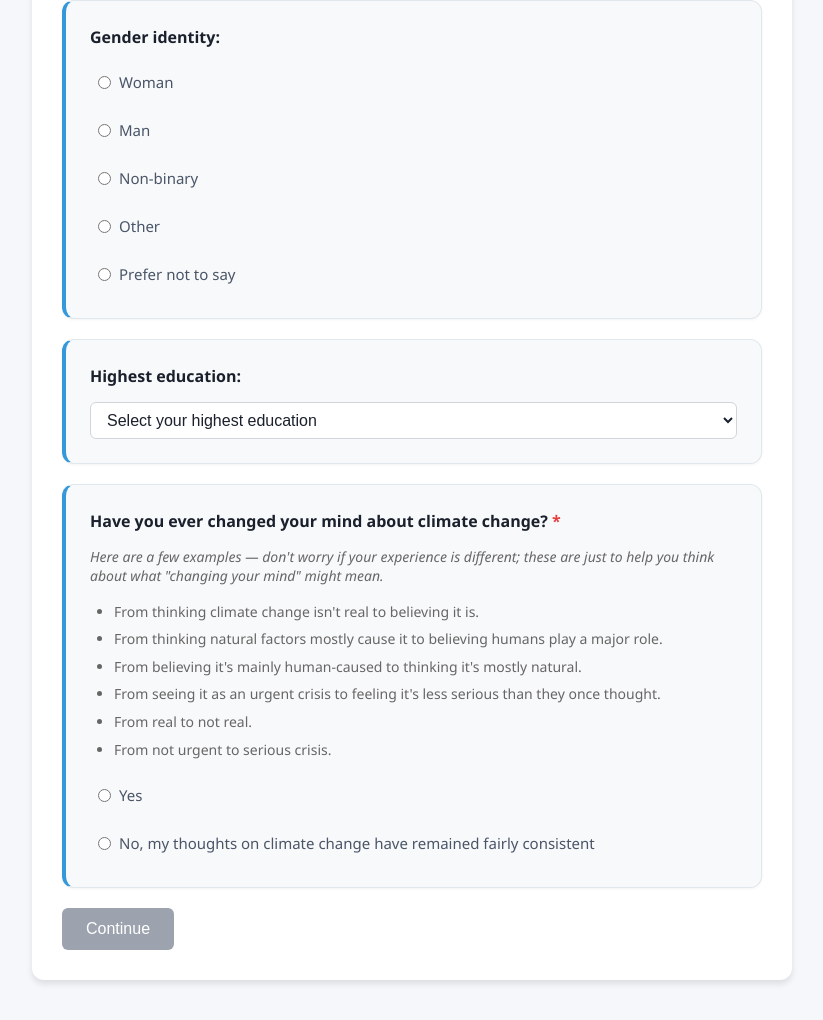
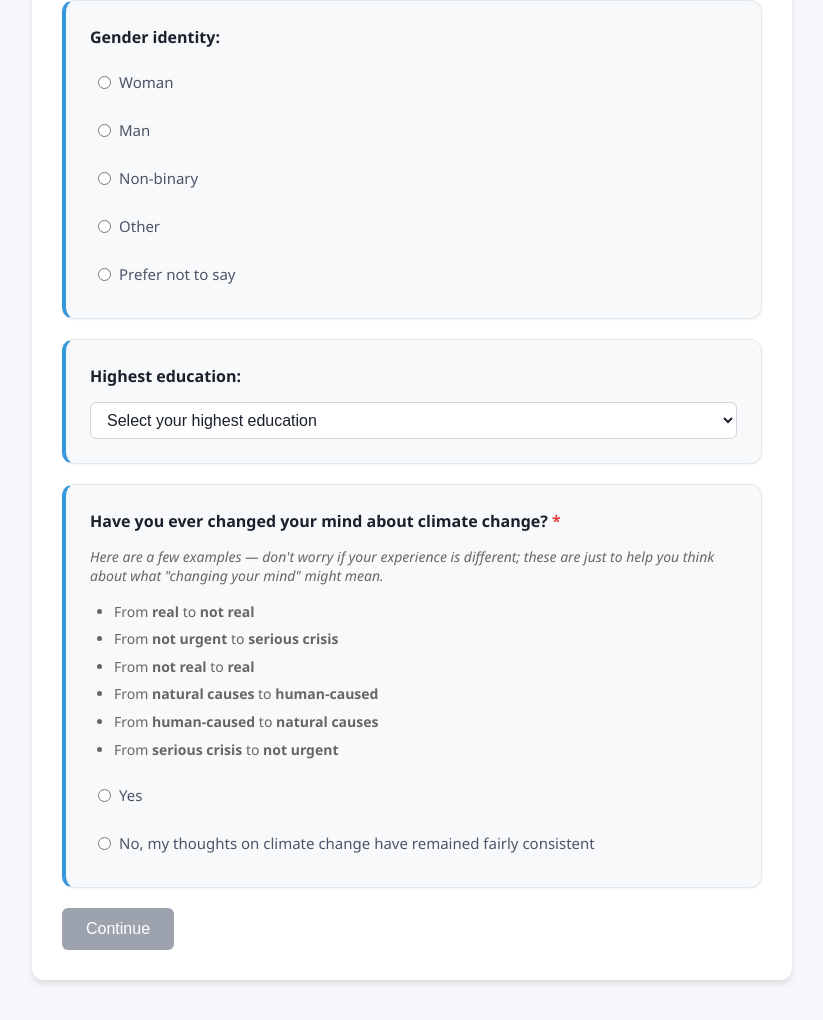
Before and after one commit to Dcheney42/Climate_belief_conversion_study, a website: page public/survey.html in a window 1280 px wide. Shown: the part 368-1388 px from the top of the page, without its empty margins (228-1051 px from the left). Drawn offline with Linux system fonts and the light colour scheme.

Commit message:
Added Matt's changes

```diff
--- a/public/survey.html
+++ b/public/survey.html
@@ -75,12 +75,12 @@
                     <h3 class="card-heading">Have you ever changed your mind about climate change? <span class="required">*</span></h3>
                     <p class="question-subtext">Here are a few examples — don't worry if your experience is different; these are just to help you think about what "changing your mind" might mean.</p>
                     <ul class="question-examples">
-                        <li>From thinking climate change isn't real to believing it is.</li>
-                        <li>From thinking natural factors mostly cause it to believing humans play a major role.</li>
-                        <li>From believing it's mainly human-caused to thinking it's mostly natural.</li>
-                        <li>From seeing it as an urgent crisis to feeling it's less serious than they once thought.</li>
-                        <li>From real to not real.</li>
-                        <li>From not urgent to serious crisis.</li>
+                        <li>From <strong>real</strong> to <strong>not real</strong></li>
+                        <li>From <strong>not urgent</strong> to <strong>serious crisis</strong></li>
+                        <li>From <strong>not real</strong> to <strong>real</strong></li>
+                        <li>From <strong>natural causes</strong> to <strong>human-caused</strong></li>
+                        <li>From <strong>human-caused</strong> to <strong>natural causes</strong></li>
+                        <li>From <strong>serious crisis</strong> to <strong>not urgent</strong></li>
                     </ul>
                     <div class="radio-group">
                         <label class="radio-label">
```
